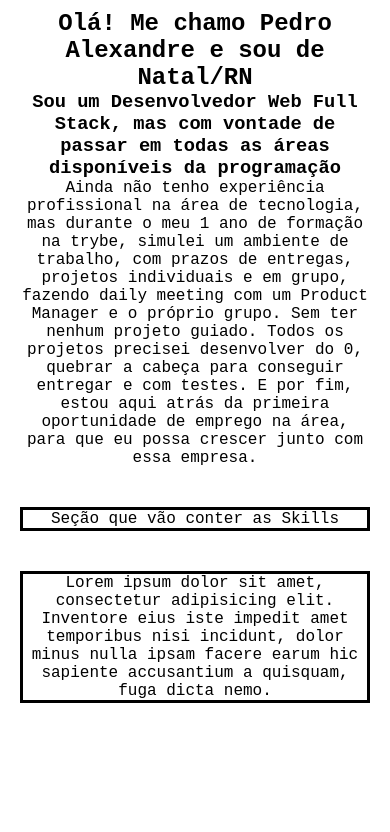
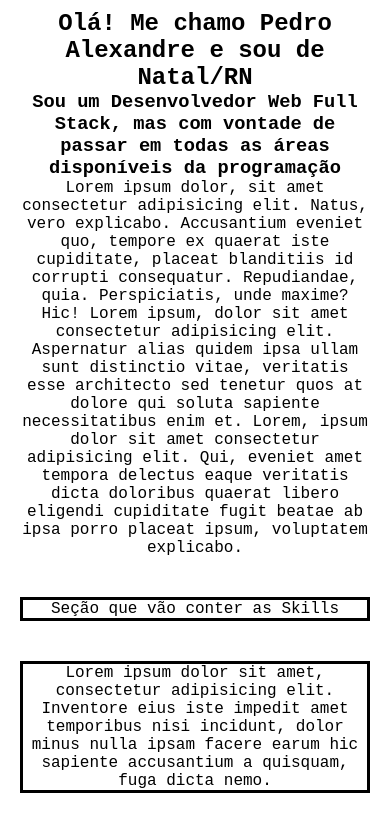
Before and after one commit to pedroasiqueira/portfolio-pedro_alexandre, a React (Vite) app: page / in a window 390 px wide. Shown: the top 832 px of the page. Built offline with nearby package versions, Linux system fonts and the light colour scheme.

Commit message:
Responsividade

```diff
--- a/src/components/About.tsx
+++ b/src/components/About.tsx
@@ -10,8 +10,7 @@ export default function About() {
       </p>
 
       <p>
-        Ainda não tenho experiência profissional na área de tecnologia, mas durante o meu 1 ano de formação na trybe, simulei um ambiente de trabalho, com prazos de entregas, projetos individuais e em grupo, fazendo daily meeting com um Product Manager e o próprio grupo. Sem ter nenhum projeto guiado. Todos os projetos precisei desenvolver do 0, quebrar a cabeça para conseguir entregar e com testes.
-        E por fim, estou aqui atrás da primeira oportunidade de emprego na área, para que eu possa crescer junto com essa empresa.
+        Lorem ipsum dolor, sit amet consectetur adipisicing elit. Natus, vero explicabo. Accusantium eveniet quo, tempore ex quaerat iste cupiditate, placeat blanditiis id corrupti consequatur. Repudiandae, quia. Perspiciatis, unde maxime? Hic! Lorem ipsum, dolor sit amet consectetur adipisicing elit. Aspernatur alias quidem ipsa ullam sunt distinctio vitae, veritatis esse architecto sed tenetur quos at dolore qui soluta sapiente necessitatibus enim et. Lorem, ipsum dolor sit amet consectetur adipisicing elit. Qui, eveniet amet tempora delectus eaque veritatis dicta doloribus quaerat libero eligendi cupiditate fugit beatae ab ipsa porro placeat ipsum, voluptatem explicabo.
       </p>
 
     </section>
--- a/src/css/App.css
+++ b/src/css/App.css
@@ -2,11 +2,6 @@
   font-family: 'Courier New', Courier, monospace;
   margin: 0;
   padding: 0;
-}
-
-body {
-  /* background-color: pink; */
-  /* max-width: 1000px; */
 }
 
 @media screen and (max-width: 425px){
@@ -18,19 +13,13 @@ body {
     display: flex;
     flex-direction: column;
     align-content: center;
-    /* width: 80%; */
     margin-left: 20px;
     margin-right: 20px;
-    /* justify-content: center; */
-    /* align-items: center; */
-    /* border: solid green; */
   }
 
   .about {
     text-align: center;
     margin-top: 10px;
-    /* quando cel tiver usando coloca 60px na margin */
-    /* border: 3px solid black; */
   }
 
   .skills-and-projects {
@@ -50,18 +39,11 @@ body {
     margin-right: auto;
     position: fixed;
     width: 100%;
-    /* border-radius: 10px; */
-    /* max-width: 90%; */
   }
 
   .navMenu {
     display: flex;
     justify-content: space-evenly;
-    /* margin-left: 10px; */
-    /* margin-right: 10px; */
-    /* width: 90%; */
-    /* flex-direction: row; */
-    /* background-color: rgb(204, 115, 95); */
   }
 
   .navMenu a {
@@ -74,13 +56,10 @@ body {
   .navMenu a:hover {
     opacity: 0.5;
     background-color: aqua;
-    /* padding: 10px; Só quero que aumente um. Provavelmente vou ter que fazer no código */
   }
 
   .navMenu a:active {
     opacity: 0.9;
-    /* background-color: rgb(234, 234, 234); */
-    /* border: solid rgb(255, 255, 255); */
     flex: 1 auto;
     text-align: center;
   }
@@ -96,8 +75,6 @@ body {
   .about {
     text-align: center;
     margin-top: 50px;
-    /* quando cel tiver usando coloca 60px na margin */
-    /* border: 3px solid black; */
   }
 
   .skills-and-projects {
```
Also changed, not shown: 2 other files (tests, documents, lock files or other folders).
